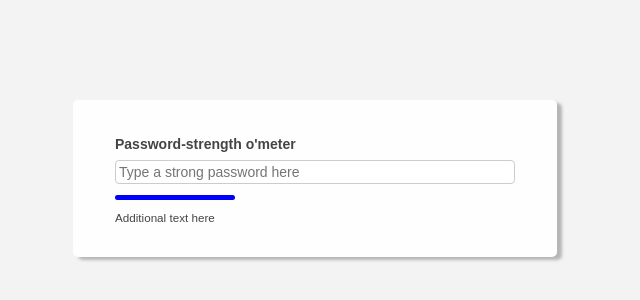
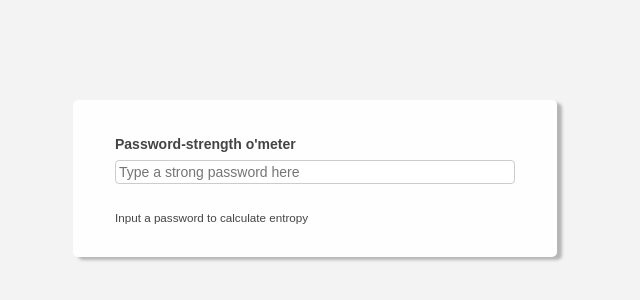
Before and after one commit to mvhenten/string-entropy, a website with bundled scripts: page demo/index.html in a window 1280 px wide. Shown: the part 62-362 px from the top of the page, without its empty margins (325-965 px from the left). Built offline with nearby package versions, Linux system fonts and the light colour scheme.

Commit message:
prepare demo

```diff
--- a/demo/demo.mjs
+++ b/demo/demo.mjs
@@ -1,4 +1,4 @@
-import { entropy } from "./dist/index.js"
+import { entropy } from "./dist/esm/index.js"
 
 const inputField = document.querySelector("#input");
 const strengthIndicator = document.querySelector("#strength-indicator");
@@ -38,6 +38,7 @@ const color = (value, max, colors) => {
 }
 
 const strengthInfo = (value) => {
+    if (value == 0) return "Start typing to calculate entropy";
     const snark = [
         [25, "extremely weak."],
         [47, "'swordfish'...?"],
--- a/demo/index.html
+++ b/demo/index.html
@@ -60,8 +60,6 @@
         display: inline-block;
         height: 5px;
         border-radius: 3px;
-        width: 30%;
-        background-color: blue;
     }
   </style>
   </head>
@@ -75,11 +73,10 @@
           </div>
               <div>
                 <div id="strength-indicator"></div>
-                <div><small id="strength-text">Additional text here</small></div>
+                <div><small id="strength-text">Input a password to calculate entropy</small></div>
             </div>
         </form>
     </main>
-    <pre id="log"></pre>
     <script type="module" src="./demo.mjs"></script>
   </body>
 </html>
--- a/package.json
+++ b/package.json
@@ -13,7 +13,9 @@
         "test": "npm run test:style && npm run test:unit",
         "test:unit": "node dist/index.test.js",
         "test:style": "prettier -c src",
-        "prepare": "npm run build",
+        "prepare": "npm run build && npm run prepare:demo",
+        "prepare:demo": "cp -r dist demo/",
+        "demo": "serve demo",
         "build": "npm run build:esm && npm run build:cjs",
         "build:esm": "tsc -p tsconfig.esm.json",
         "build:cjs": "tsc && mv dist/cjs/index.js dist/cjs/index.cjs"
@@ -37,6 +39,7 @@
     "devDependencies": {
         "@types/node": "^20.12.11",
         "prettier": "^3.2.5",
+        "serve": "^14.2.3",
         "typescript": "^5.4.5"
     }
 }
```
Also changed, not shown: .github/workflows/static.yml, 1 other file.
